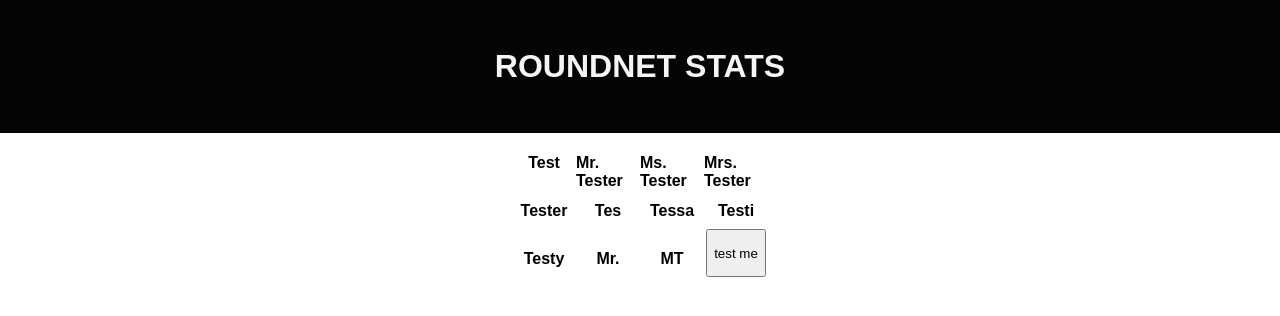
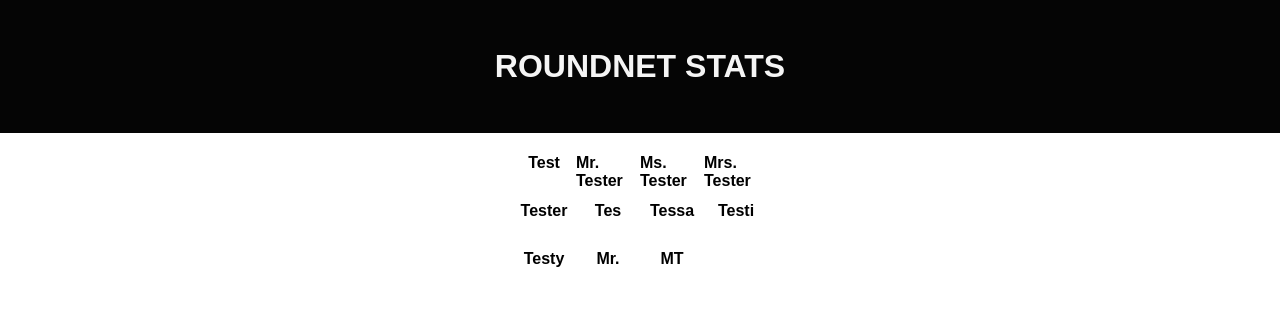
Before and after one commit to priegelsdev/roundnet-stats, a React (Vite) app: page / in a window 1280 px wide. Shown: the top 316 px of the page. Built offline with nearby package versions, Linux system fonts and the light colour scheme; a web font is replaced by a local one.

Commit message:
refactor and write plan for logic to be implemented

```diff
--- a/src/App.jsx
+++ b/src/App.jsx
@@ -1,55 +1,42 @@
 import React, {useState, useEffect} from 'react'
 
-import playerData from './assets/data'
+import playerData from './data'
 import Card from './Card'
 
+export default function Main() {
+  // defining state for the currently selected player to be shown in a modal
+  const [player, setPlayer] = useState({})
 
-/* function openModal(playerName) {
-  console.log(playerName)
-}  */
+  const playerNames = playerData.map(player =>
+    <h4
+      onClick={showStats}
+      key={player.id}
+      id={player.id}
+    >{player.name}
+    </h4>)
 
-export default function Main() {
-  const playerNames = playerData.map(player =>
-    <h4 onClick={showStats} id={player.id}>{player.name}</h4>)
-
-  // create array of html/jsx elements to be rendered onto display
-  const playerStats = playerData.map(player => {
-    return (
-      <Card
-        key={player.id}
-        {...player}
-      />
-    )
-  })
-
-  /* LOGIC TO BE IMPLEMENTED
-    - when click on name, get card shown
-    - show specific card fitting the player
-    - render modal to screen
-
-    - USE FILTER??
-    --> show card for specific player! not all cards!
-  */
-
-  const [modal, setModal] = useState()
-
-  function showStats(player) {
-    setModal(document.querySelector('.card-container').classList.toggle('hidden'))
+  // function to show player page/stats
+  function showStats() {
+    console.log(playerData[1])
+    setPlayer(prevState => playerData[1])
   }
 
-
-  return(
-    <div>
+  return (
+    <div className="app-container">
       <header>
         <h1>ROUNDNET STATS</h1>
       </header>
 
       <main>
-        <div class="player-container">
+        {Object.keys(player).length === 0 &&
+        <div className="player-container">
           {playerNames}
-          <button onClick={showStats} className="test">test me</button>
-        </div>
-          {playerStats}
+        </div>}
+
+        {Object.keys(player).length > 0 &&
+        <div>
+          Test
+        </div>}
       </main>
     </div>
   )
```
Also changed, not shown: src/old app.jsx (added, +57 -0 lines), src/SelectScreen.jsx (added), src/data.js (renamed from src/assets/data.js), 1 other file (tests, documents, lock files or other folders).
